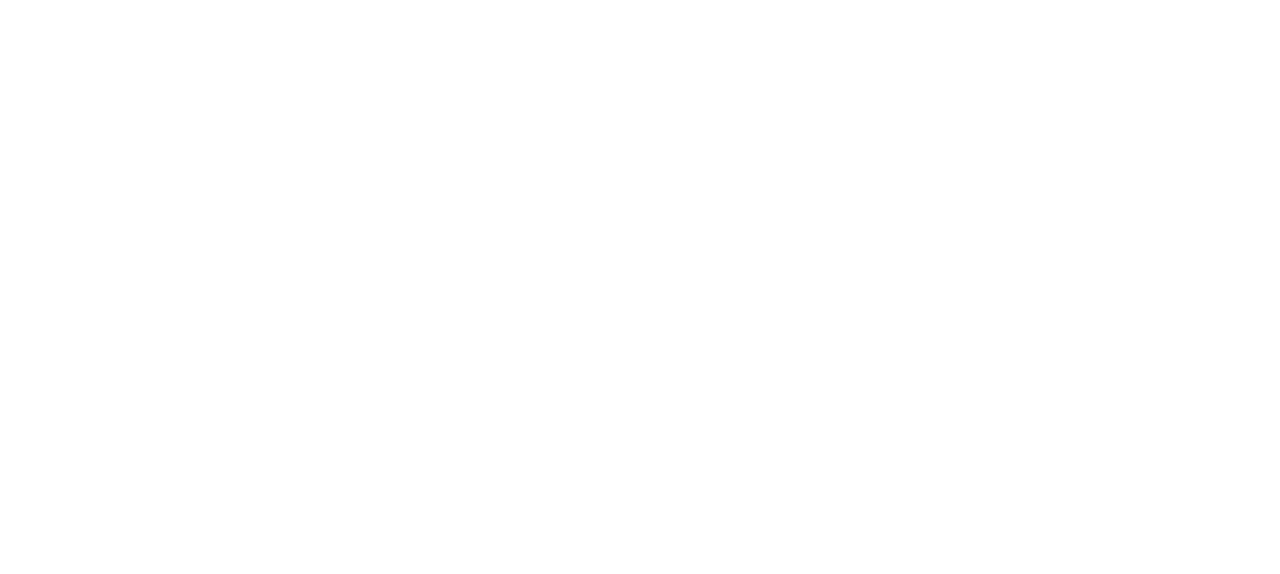
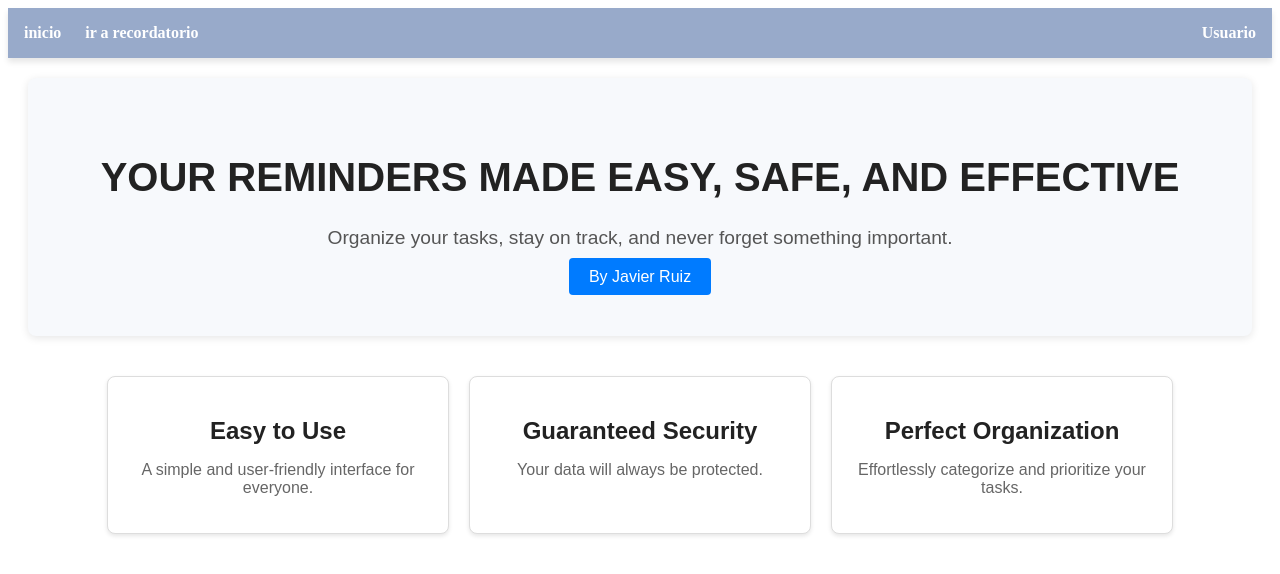
Before and after one commit to Javierruuiz/contenidoDist, a plain HTML site: page index.html in a window 1280 px wide. Drawn offline with Linux system fonts and the light colour scheme; the site is published under a folder, as on GitHub Pages, so addresses that start at the root find nothing.

Commit message:
Add files via upload

```diff
--- a/index.html
+++ b/index.html
@@ -5,8 +5,8 @@
     <link rel="icon" href="/favicon.ico">
     <meta name="viewport" content="width=device-width, initial-scale=1.0">
     <title>Vite App</title>
-    <script type="module" crossorigin src="/assets/index-DWamy5w1.js"></script>
-    <link rel="stylesheet" crossorigin href="/assets/index-x_UoVJk7.css">
+    <script type="module" crossorigin src="./assets/index-DWamy5w1.js"></script>
+    <link rel="stylesheet" crossorigin href="./assets/index-x_UoVJk7.css">
   </head>
   <body>
     <div id="app"></div>
```
